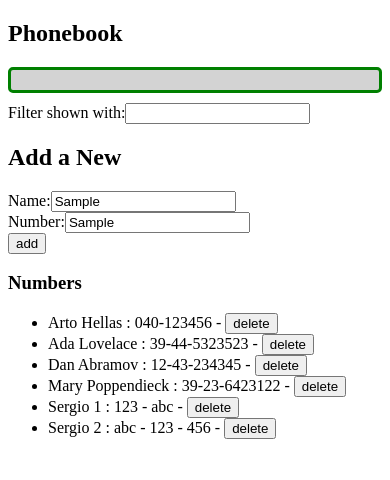
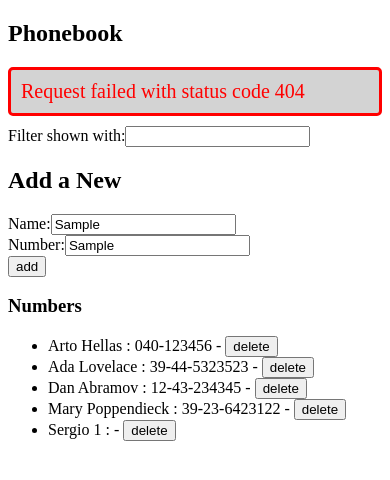
Before and after one commit to salcrom/FullStackOpen_part3, a React (Vite) app: page / in a window 390 px wide. Both pictures are taken after typing "Sample", "Sample" into the empty fields and a click on the button "add". Shown: the top 480 px of the page. Built offline with nearby package versions, Linux system fonts and the light colour scheme; no server answers; data requests are answered from the project's data file.

Commit message:
phonebook - paso 12 listo

```diff
--- a/db.json
+++ b/db.json
@@ -22,13 +22,8 @@
     },
     {
       "name": "Sergio 1",
-      "number": "123 - abc",
+      "number": "",
       "id": 5
-    },
-    {
-      "name": "Sergio 2",
-      "number": "abc - 123 - 456",
-      "id": 6
     }
   ]
 }
--- a/src/App.jsx
+++ b/src/App.jsx
@@ -5,7 +5,8 @@ import personService from "./services/persons";
 import { Persons } from "./components/Persons";
 import { PersonForm } from "./components/PersonForm";
 import { Filter } from "./components/Filter";
-import { Notification } from "./components/Notification";
+import { SuccessNotification } from "./components/SuccessNotification";
+import { ErrorNotification } from "./components/ErrorNotification";
 
 const App = () => {
     const [persons, setPersons] = useState();
@@ -14,6 +15,7 @@ const App = () => {
     const [filter, setFilter] = useState("");
     const [isLoading, setIsLoading] = useState(true);
     const [successMessage, setSuccessMessage] = useState("");
+    const [errorMessage, setErrorMessage] = useState();
 
     // console.log("persons - antes useEffect", persons);
     // console.log("isLoading", isLoading);
@@ -52,7 +54,9 @@ const App = () => {
             ) {
                 const updatedPerson = { ...existingPerson, number: newNumber };
 
-                personService.update(updatedPerson).then((response) => {
+                personService
+                    .update(updatedPerson)
+                    .then((response) => {
                         console.log("response", response);
                         setSuccessMessage(
                             `El teléfono de ${updatedPerson.name} ha sido modificado`
@@ -67,6 +71,12 @@ const App = () => {
                                     : updatedPerson
                             )
                         );
+                    })
+                    .catch((error) => {
+                        setErrorMessage(error.message);
+                        setTimeout(() => {
+                            setErrorMessage(null);
+                        }, 5000);
                     });
 
                 setNewName("");
@@ -81,7 +91,9 @@ const App = () => {
                 number: newNumber,
             };
 
-            personService.create(personObject).then((response) => {
+            personService
+                .create(personObject)
+                .then((response) => {
                     setSuccessMessage(`${personObject.name} ha sido añadido`);
                     setTimeout(() => {
                         setSuccessMessage(null);
@@ -89,6 +101,12 @@ const App = () => {
                     setPersons(persons.concat(response));
                     setNewName("");
                     setNewNumber("");
+                })
+                .catch((error) => {
+                    setErrorMessage(error.message);
+                    setTimeout(() => {
+                        setErrorMessage(null);
+                    }, 5000);
                 });
         }
     };
@@ -111,7 +129,17 @@ const App = () => {
             <header>
                 <h2>Phonebook</h2>
 
-                <Notification message={successMessage} />
+                {successMessage ? (
+                    <SuccessNotification message={successMessage} />
+                ) : (
+                    ""
+                )}
+
+                {errorMessage ? (
+                    <ErrorNotification message={errorMessage} />
+                ) : (
+                    ""
+                )}
 
                 <Filter
                     filter={filter}
--- /dev/null
+++ b/src/components/ErrorNotification.jsx
@@ -0,0 +1,6 @@
+export const ErrorNotification = ({ message }) => {
+    if (message === null) {
+        return null;
+    }
+    return <div className="error">{message}</div>;
+};
--- a/src/components/Notification.jsx
+++ b/src/components/SuccessNotification.jsx
@@ -1,4 +1,4 @@
-export const Notification = ({ message }) => {
+export const SuccessNotification = ({ message }) => {
     if (message === null) {
         return null;
     }
--- a/src/index.css
+++ b/src/index.css
@@ -7,3 +7,13 @@
     padding: 10px;
     margin-bottom: 10px;
   }
+
+  .error {
+    color: red;
+    background: lightgrey;
+    font-size: 20px;
+    border-style: solid;
+    border-radius: 5px;
+    padding: 10px;
+    margin-bottom: 10px;
+  }
```
Lines whose indentation alone changed are shown as unchanged.
